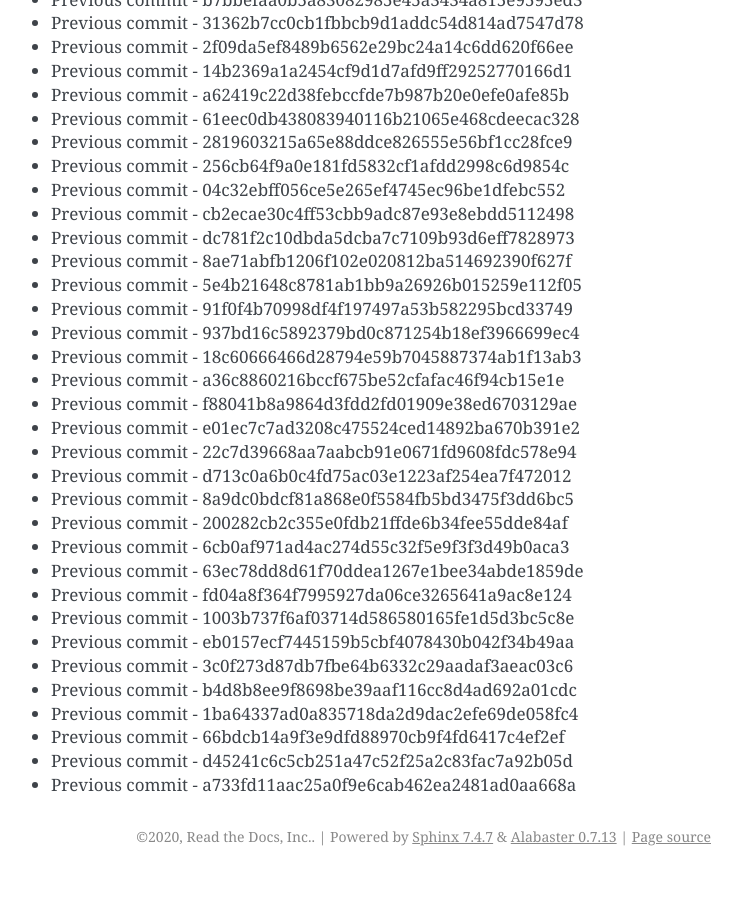
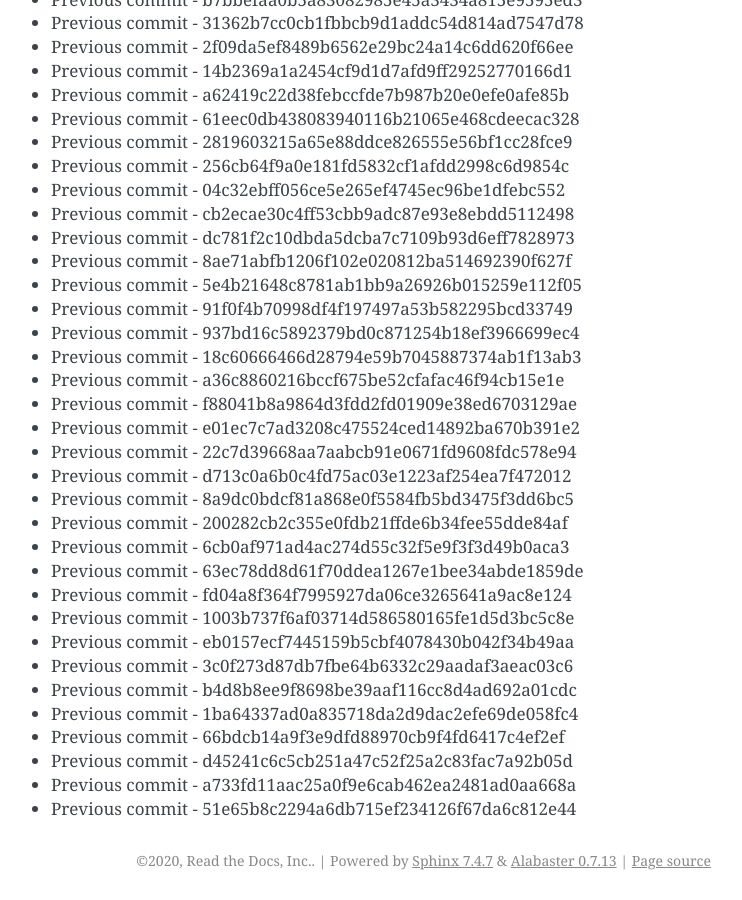
Before and after one commit to readthedocs/rtd-git-stresstest, a Sphinx documentation site: the page built from docs/updates.rst, in a window 1280 px wide and 900 px high, scrolled down 100460 px. Shown: the whole window, without its empty margins (399-1141 px from the left). Built offline with Sphinx 7.4.7, drawn with Linux system fonts in a browser that asks for light colours; before the commit the page ends 101336 px from its top, so only the background shows below that.

Commit message:
Generating commit from previous: 51e65b8c2294a6db715ef234126f67da6c812e44

```diff
--- a/docs/updates.rst
+++ b/docs/updates.rst
@@ -4253,3 +4253,4 @@ It can be tested for any performance characteristics.
 * Previous commit - 66bdcb14a9f3e9dfd88970cb9f4fd6417c4ef2ef
 * Previous commit - d45241c6c5cb251a47c52f25a2c83fac7a92b05d
 * Previous commit - a733fd11aac25a0f9e6cab462ea2481ad0aa668a
+* Previous commit - 51e65b8c2294a6db715ef234126f67da6c812e44
```
